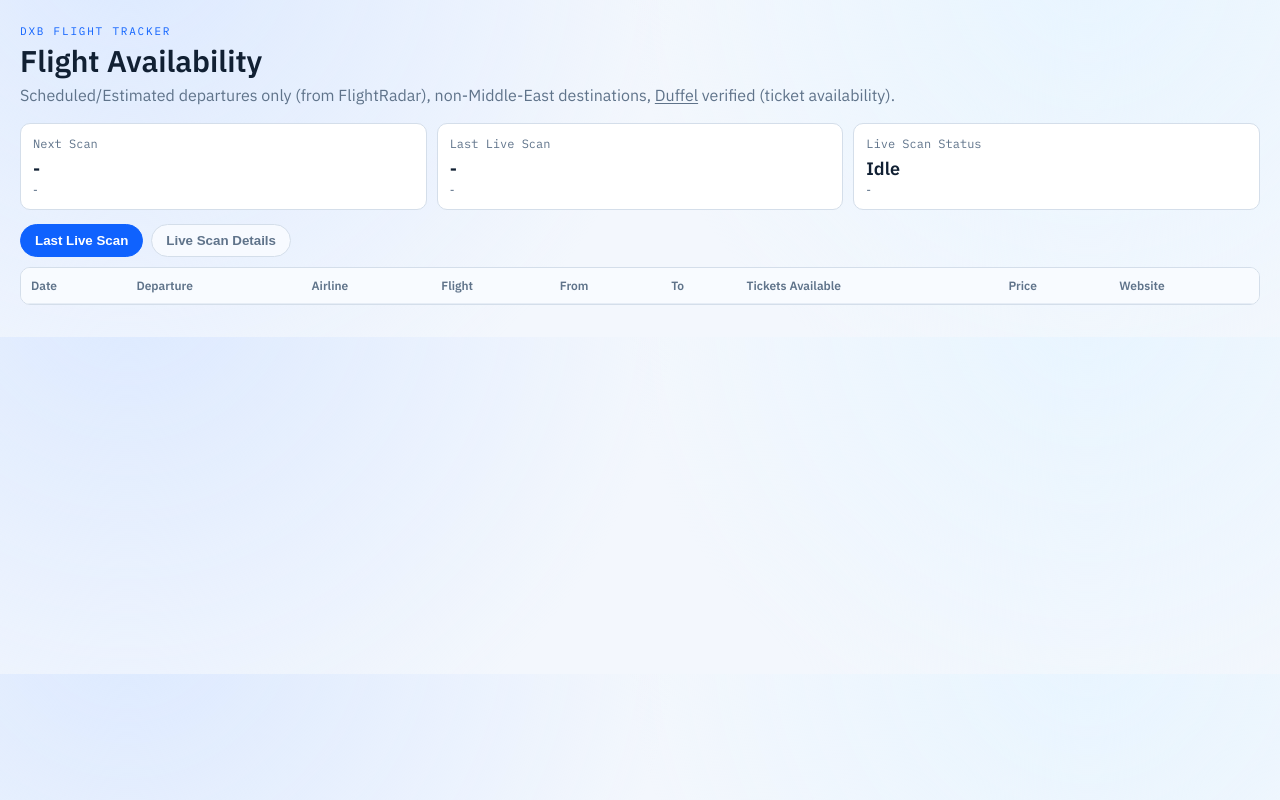
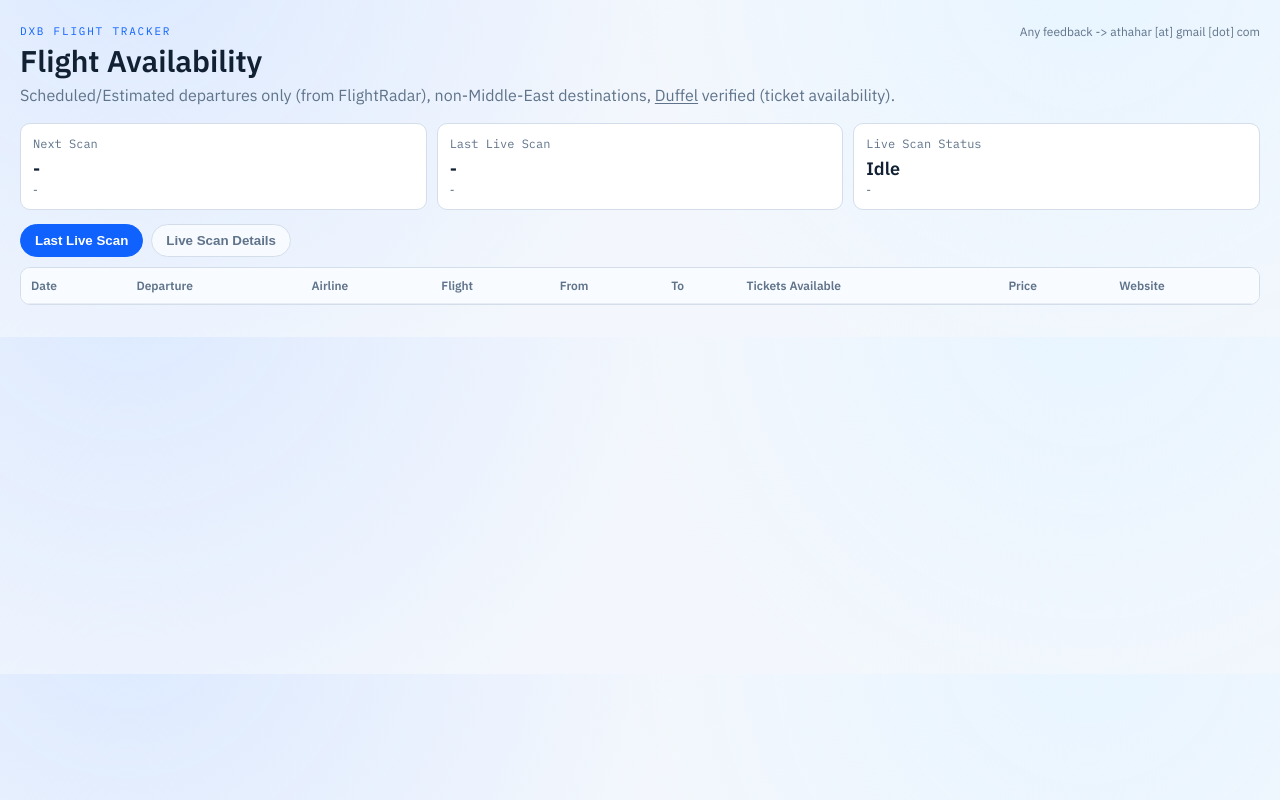
Before and after one commit to athahar/evac-flights, a website: page public/index.html in a window 1280 px wide. Drawn offline with Linux system fonts and the light colour scheme; no server answers.

Commit message:
Add header feedback contact note

```diff
--- a/public/index.html
+++ b/public/index.html
@@ -20,10 +20,13 @@
           <h1>Flight Availability</h1>
           <p class="subline">Scheduled/Estimated departures only (from FlightRadar), non-Middle-East destinations, <a class="subline-link" href="https://duffel.com" target="_blank" rel="noopener noreferrer">Duffel</a> verified (ticket availability).</p>
         </div>
-        <div id="adminControls" class="actions" hidden>
-          <button id="runNowBtn" class="btn primary">Run Now</button>
-          <button id="toggleSchedulerBtn" class="btn">Pause Scheduler</button>
-          <button id="clearRunsBtn" class="btn danger">Clear Runs</button>
+        <div class="header-right">
+          <p class="feedback-note">Any feedback -> athahar [at] gmail [dot] com</p>
+          <div id="adminControls" class="actions" hidden>
+            <button id="runNowBtn" class="btn primary">Run Now</button>
+            <button id="toggleSchedulerBtn" class="btn">Pause Scheduler</button>
+            <button id="clearRunsBtn" class="btn danger">Clear Runs</button>
+          </div>
         </div>
       </header>
 
--- a/public/styles.css
+++ b/public/styles.css
@@ -73,6 +73,19 @@ h1 {
 .actions {
   display: flex;
   gap: 8px;
+}
+
+.header-right {
+  display: flex;
+  flex-direction: column;
+  align-items: flex-end;
+  gap: 8px;
+}
+
+.feedback-note {
+  margin: 0;
+  color: var(--muted);
+  font-size: 12px;
 }
 
 .btn {
@@ -254,4 +267,9 @@ a.link {
   .topbar {
     flex-direction: column;
   }
+
+  .header-right {
+    width: 100%;
+    align-items: flex-start;
+  }
 }
```
